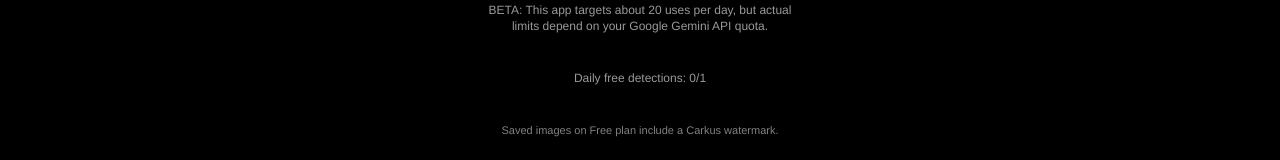
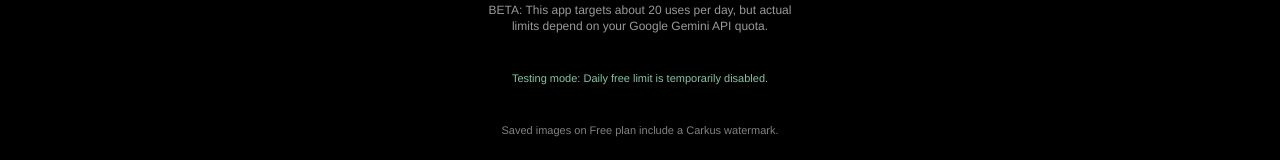
Before and after one commit to tk1103/car-mask-app, a Next.js app: page / in a window 1280 px wide. Shown: the part 506-666 px from the top of the page. Built offline with nearby package versions, Linux system fonts and the light colour scheme.

Commit message:
Update page.tsx

```diff
--- a/src/app/page.tsx
+++ b/src/app/page.tsx
@@ -337,6 +337,7 @@ const API_DAILY_LIMIT = 20; // UI 上の目安値（Gemini 側の実際の上限
 const LOCAL_DAILY_FREE_LIMIT = 1;
 const LOCAL_DAILY_SUCCESS_KEY = 'carkus_daily_success_usage';
 const PLAN_STORAGE_KEY = 'carkus_plan';
+const FREE_DAILY_LIMIT_DISABLED = true; // 検証期間は無料版の日次回数制限を解除
 
 // 編集画面のロゴ描画用（quad のアスペクトに合わせて横縮みしない）
 const LOGO_CANVAS_WIDTH = 400;
@@ -399,6 +400,7 @@ const t = {
     dailyFreeLimitReached: '本日の無料枠を使い切りました。',
     freeQuotaLabel: '本日の無料解析',
     freeWatermarkNote: '無料版の保存画像には Carkus 透かしが入ります。',
+    freeQuotaUnlimitedTesting: '検証モード: 無料版の日次回数制限を一時的に解除中です。',
     plan: 'プラン',
     free: '無料版',
     pro: '課金版',
@@ -459,6 +461,7 @@ const t = {
     dailyFreeLimitReached: 'You have used all free attempts for today.',
     freeQuotaLabel: 'Daily free detections',
     freeWatermarkNote: 'Saved images on Free plan include a Carkus watermark.',
+    freeQuotaUnlimitedTesting: 'Testing mode: Daily free limit is temporarily disabled.',
     plan: 'Plan',
     free: 'Free',
     pro: 'Pro',
@@ -559,6 +562,7 @@ export default function Home() {
 
   const hasLocalDailyQuota = useCallback(() => {
     if (!isFreePlan) return true;
+    if (FREE_DAILY_LIMIT_DISABLED) return true;
     const usage = loadLocalDailyUsage();
     return usage.count < LOCAL_DAILY_FREE_LIMIT;
   }, [isFreePlan, loadLocalDailyUsage]);
@@ -2068,9 +2072,15 @@ export default function Home() {
               </p>
               {isFreePlan ? (
                 <>
+                  {FREE_DAILY_LIMIT_DISABLED ? (
+                    <p className="mt-1 text-emerald-200/80 text-[11px] font-light">
+                      {text.freeQuotaUnlimitedTesting}
+                    </p>
+                  ) : (
                     <p className="mt-1 text-white/60 text-[11px] font-light">
                       {text.freeQuotaLabel}: {localDailySuccessCount}/{LOCAL_DAILY_FREE_LIMIT}
                     </p>
+                  )}
                   <p className="mt-1 text-white/50 text-[10px] font-light">
                     {text.freeWatermarkNote}
                   </p>
@@ -2143,9 +2153,15 @@ export default function Home() {
           </p>
           {isFreePlan ? (
             <>
+              {FREE_DAILY_LIMIT_DISABLED ? (
+                <p className="text-emerald-200/80 text-[11px] font-light mt-1 text-center max-w-xs">
+                  {text.freeQuotaUnlimitedTesting}
+                </p>
+              ) : (
                 <p className="text-white/60 text-xs font-light mt-1 text-center max-w-xs">
                   {text.freeQuotaLabel}: {localDailySuccessCount}/{LOCAL_DAILY_FREE_LIMIT}
                 </p>
+              )}
               <p className="text-white/50 text-[11px] font-light mt-1 text-center max-w-xs">
                 {text.freeWatermarkNote}
               </p>
```
Lines whose indentation alone changed are shown as unchanged.
